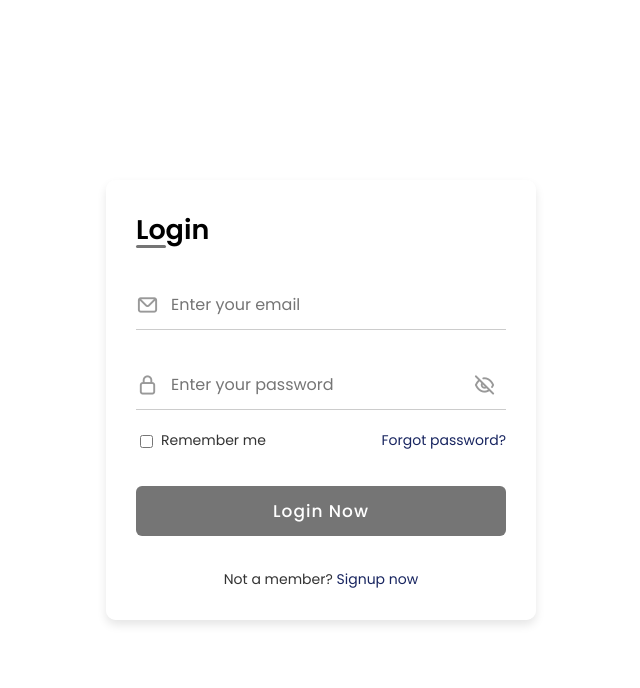
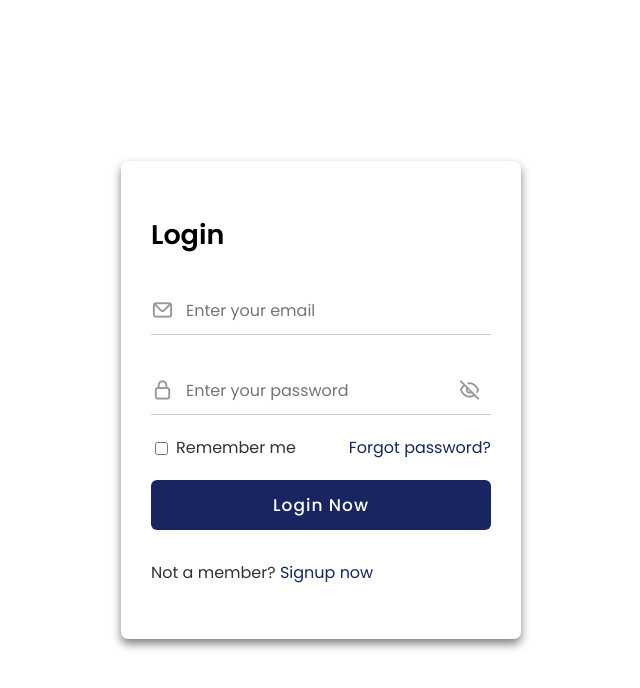
Before and after one commit to AnMarina/clothes-store, a plain HTML site: page login.html in a window 1280 px wide. Shown: the whole page, without its empty margins (319-959 px from the left). Drawn offline with nearby package versions, Linux system fonts and the light colour scheme.

Commit message:
Update login and reg.css

```diff
--- a/login and reg.css
+++ b/login and reg.css
@@ -18,19 +18,19 @@ body{
 
 .container{
     position: relative;
-    max-width: 430px;
+    max-width: 400px;
     width: 100%;
     background: #fff;
-    border-radius: 10px;
-    box-shadow: 0 5px 10px rgba(0, 0, 0, 0.1);
+    border-radius: 7px;
+    box-shadow: 0 5px 10px rgba(0, 0, 0.3, 0.5);
     overflow: hidden;
-    margin: 0 20px;
+    margin: 0 10px;
 }
 
 .container .forms{
     display: flex;
     align-items: center;
-    height: 440px;
+    height: 478px;
     width: 200%;
     transition: height 0.2s ease;
 }
@@ -44,7 +44,7 @@ body{
 }
 
 .container.active .login{
-    margin-left: -50%;
+    margin-left: 50%;
     opacity: 0;
     transition: margin-left 0.18s ease, opacity 0.15s ease;
 }
@@ -64,17 +64,17 @@ body{
 .container .form .title{
     position: relative;
     font-size: 27px;
-    font-weight: 600;
+    font-weight: 550;
 }
 
 .form .title::before{
     content: '';
-    position: absolute;
+    position: relative;
     left: 0;
     bottom: 0;
     height: 3px;
-    width: 30px;
-    background-color: #757575;
+    width: 100%;
+    background-color: #272065;
     border-radius: 25px;
 }
 
@@ -95,11 +95,11 @@ body{
     font-size: 16px;
     border-bottom: 0.5px solid #ccc;
     border-top: 0.5px solid transparent;
-    transition: all 0.2s ease;
+    transition: all 0.3s ease;
 }
 
 .input-field input:is(:focus, :valid){
-    border-bottom-color: #696969;
+    border-bottom-color: #272065;
 }
 
 .input-field i{
@@ -138,12 +138,12 @@ body{
 
 .checkbox-content input{
     margin: 0 8px -2px 4px;
-    accent-color: #696969;
+    accent-color: #272065;
 }
 
 .form .text{
     color: #333;
-    font-size: 14px;
+    font-size: 16px;
 }
 
 .form a.text{
@@ -155,7 +155,7 @@ body{
 }
 
 .form .button{
-    margin-top: 35px;
+    margin-top: 20px;
 }
 
 .form .button input{
@@ -165,16 +165,16 @@ body{
     font-weight: 500;
     letter-spacing: 1px;
     border-radius: 6px;
-    background-color: #757575;
+    background-color: #182560;
     cursor: pointer;
     transition: all 0.3s ease;
 }
 
 .button input:hover{
-    background-color: #182560;
+    background-color: #757575;
 }
 
 .form .login-signup{
     margin-top: 30px;
-    text-align: center;
+    text-align: сenter;
 }
```
